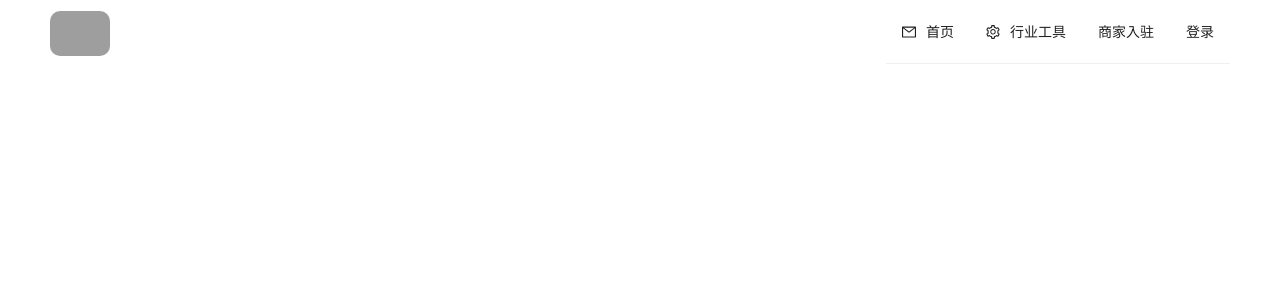
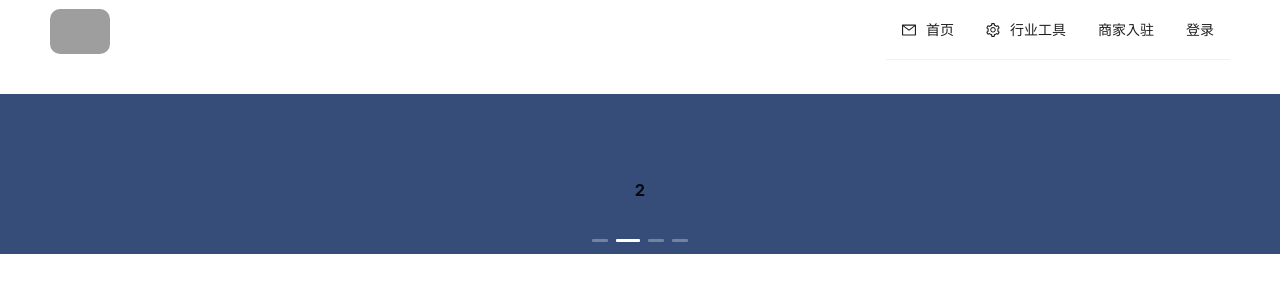
Before and after one commit to feierman/wuliu, a Vue app in the folder web_user/: page / in a window 1280 px wide. Shown: the top 300 px of the page. Built offline with nearby package versions, Linux system fonts and the light colour scheme; grey boxes are pictures that could not be loaded.

Commit message:
Merge branch 'main' of github.com:feierman/wuliu
# Conflicts:
#	.idea/JavaScriptSceneConfigState.xml
#	web_user/components.d.ts
#	web_user/src/layouts/Defaultlayout.vue

```diff
--- a/web_user/components.d.ts
+++ b/web_user/components.d.ts
@@ -8,8 +8,8 @@ export {}
 /* prettier-ignore */
 declare module 'vue' {
   export interface GlobalComponents {
-    ABreadcrumb: typeof import('ant-design-vue/es')['Breadcrumb']
-    ABreadcrumbItem: typeof import('ant-design-vue/es')['BreadcrumbItem']
+    AButton: typeof import('ant-design-vue/es')['Button']
+    ACarousel: typeof import('ant-design-vue/es')['Carousel']
     ACol: typeof import('ant-design-vue/es')['Col']
     AImage: typeof import('ant-design-vue/es')['Image']
     ALayout: typeof import('ant-design-vue/es')['Layout']
@@ -20,6 +20,7 @@ declare module 'vue' {
     AMenuItem: typeof import('ant-design-vue/es')['MenuItem']
     ARow: typeof import('ant-design-vue/es')['Row']
     ASpace: typeof import('ant-design-vue/es')['Space']
+    ASubMenu: typeof import('ant-design-vue/es')['SubMenu']
     'Carousel ': typeof import('./src/components/Carousel .vue')['default']
     PcFooter: typeof import('./src/components/PcFooter.vue')['default']
     PcHeader: typeof import('./src/components/PcHeader.vue')['default']
--- a/web_user/src/layouts/Defaultlayout.vue
+++ b/web_user/src/layouts/Defaultlayout.vue
@@ -1,22 +1,30 @@
-<template>
+<template xmlns="">
   <a-layout>
     <a-layout-header :style="headerStyle"><PcHeader /></a-layout-header>
+    <a-layout-content :style="contentStyle">
+      <Carousel  />
+    </a-layout-content>
 
   </a-layout>
 </template>
 <script lang="ts" setup>
-
-
-import PcHeader from "@/components/Pcheader.vue";
-
-const headerStyle ={
-  textAlign: 'center',
-  // color: '#fff',
+import {ref} from 'vue';
+import type {CSSProperties} from 'vue';
+ import PcHeader from "@/components/PcHeader.vue";
+import Carousel from "@/components/Carousel .vue";
+const headerStyle = ref<CSSProperties>({
+  textAlign: 'center',  //
   height:60,
   paddingInline: '64',
-  lineHeight: '64px',
+  lineHeight: '60px',
   backgroundColor: '#fff'
-}
+})
+const contentStyle = ref<CSSProperties>({
+//   内容撑满body
+  height: '90vh',
+  paddingInline: '64',
+  backgroundColor: '#fff'
+})
 </script>
 <style scoped>
 
```
